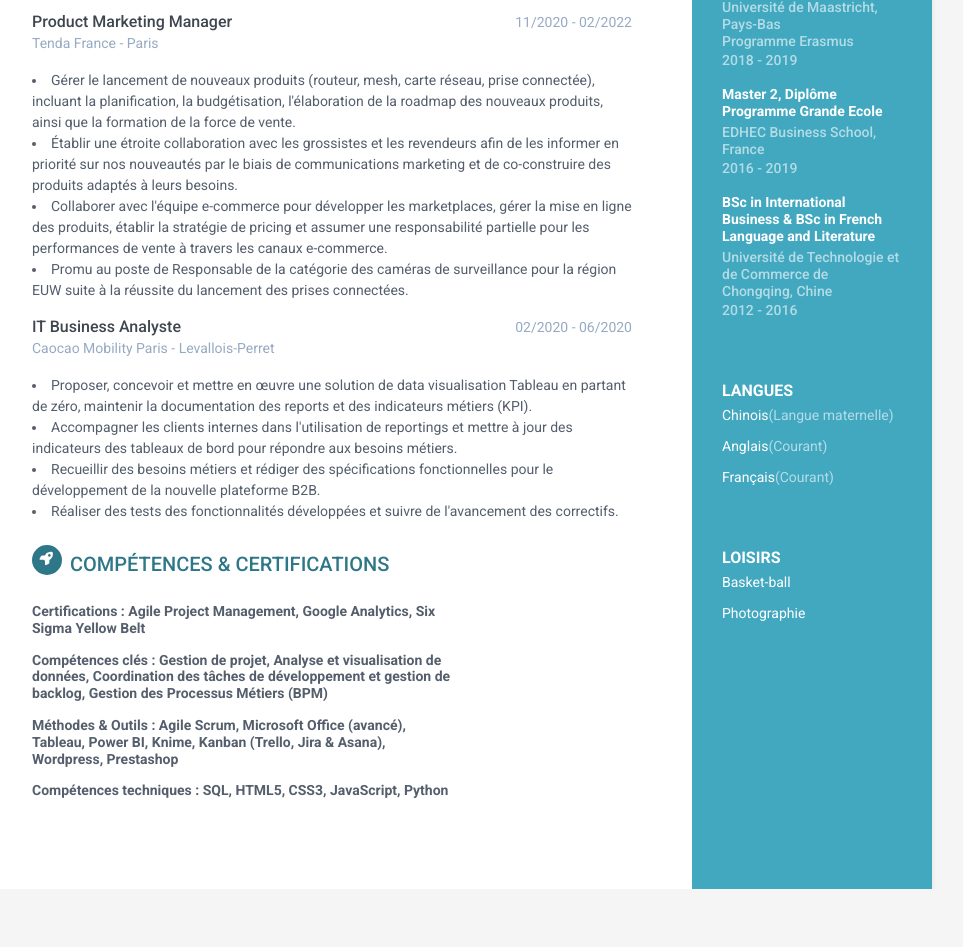
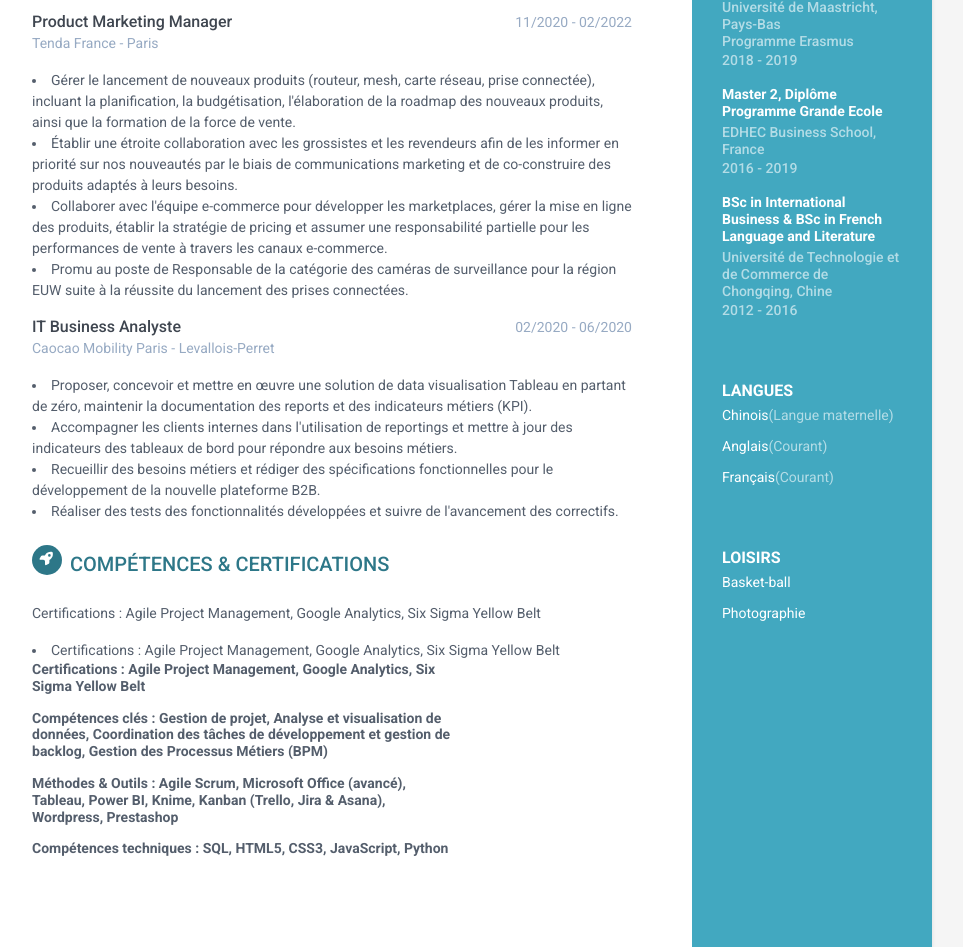
Before and after one commit to TianHuangLab/moncv, a plain HTML site: page index.html in a window 1280 px wide. Shown: the part 492-1439 px from the top of the page, without its empty margins (188-1151 px from the left). Before the commit the page ends 1381 px from the top, so only its background shows below. Drawn offline with Linux system fonts and the light colour scheme.

Commit message:
Update index.html
update

```diff
--- a/index.html
+++ b/index.html
@@ -232,9 +232,13 @@
                 <h2 class="section-title"><span class="icon-holder"><i class="fas fa-rocket"></i></span>Compétences & Certifications</h2>
                 <div class="skillset">
 
+		   <div class="details">
+                        <p>Certifications : Agile Project Management, Google Analytics, Six Sigma Yellow Belt</p>
+			<li>Certifications : Agile Project Management, Google Analytics, Six Sigma Yellow Belt</li>
+                    </div>
 		   <div class="item">
                         <h3 class="level-title">Certifications : Agile Project Management, Google Analytics, Six Sigma Yellow Belt</h3>
-                    </div><!--//item-->
+                    </div>
 		   <div class="item">
                         <h3 class="level-title">Compétences clés : Gestion de projet, Analyse et visualisation de données, Coordination des tâches de développement et gestion de backlog, Gestion des Processus Métiers (BPM)</h3>
                    </div><!--//item-->
```
